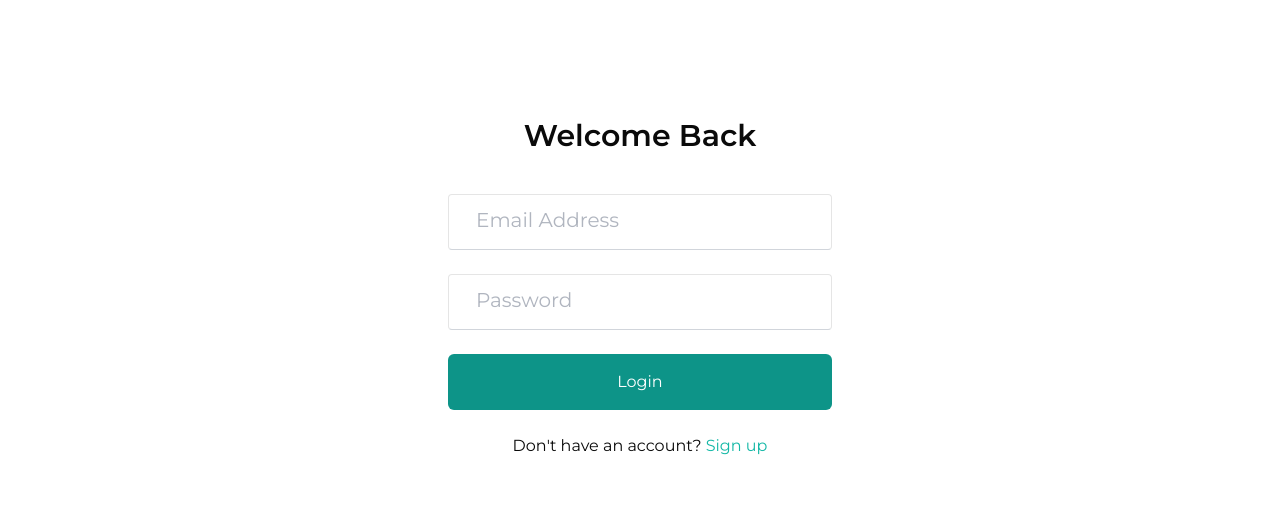
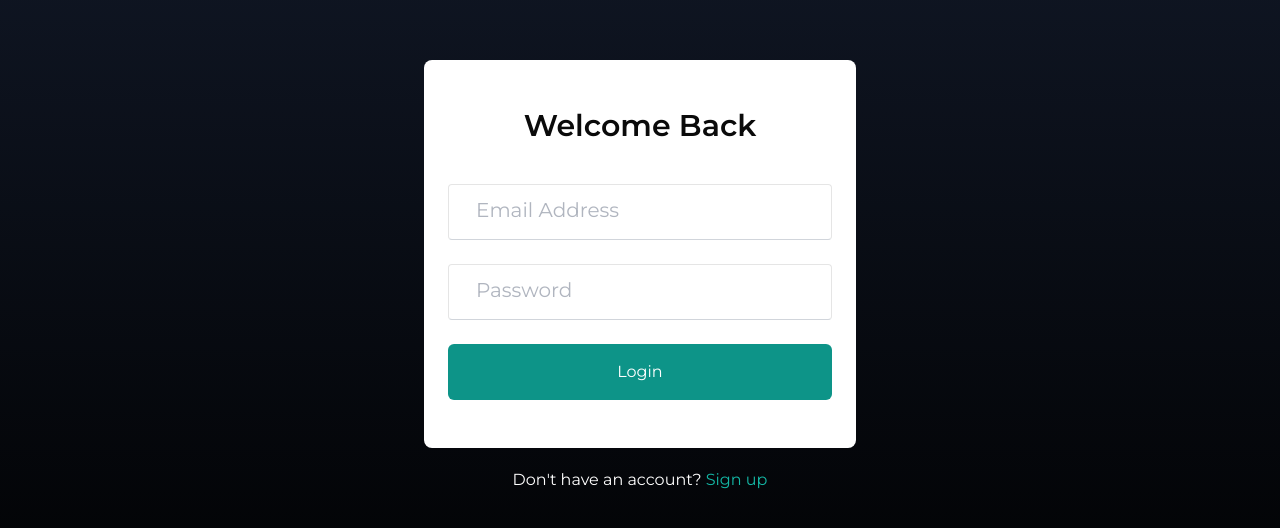
Before and after one commit to v1pinx/ecommerce-platform, a Next.js app: page /Login in a window 1280 px wide. Shown: the part 124-652 px from the top of the page. Built offline with nearby package versions, Linux system fonts and the light colour scheme.

Commit message:
css: update

```diff
--- a/app/(auth)/Login/page.tsx
+++ b/app/(auth)/Login/page.tsx
@@ -41,8 +41,8 @@ export default function Login() {
 
 
     return (
-        <div className='min-h-screen flex justify-center items-center flex-col'>
-            <form onSubmit={handleSubmit} className='bg-white p-6 rounded-lg  flex flex-col'>
+        <div className='min-h-screen flex justify-center items-center flex-col bg-gradient-to-b from-gray-900 to-black'>
+            <form onSubmit={handleSubmit} className='bg-white py-12 px-6 rounded-lg  flex flex-col'>
                 <h2 className='font-semibold mb-10 text-center text-3xl'>Welcome Back</h2>
 
                 <div className='relative mb-2'>
@@ -87,7 +87,7 @@ export default function Login() {
                 <Toaster />
             </form>
 
-            <div>Don't have an account? <a href="/Register" className='text-teal-500'>Sign up</a></div>
+            <div className='text-white mt-5'>Don't have an account? <a href="/Register" className='text-teal-500'>Sign up</a></div>
         </div>
     )
 }
```
